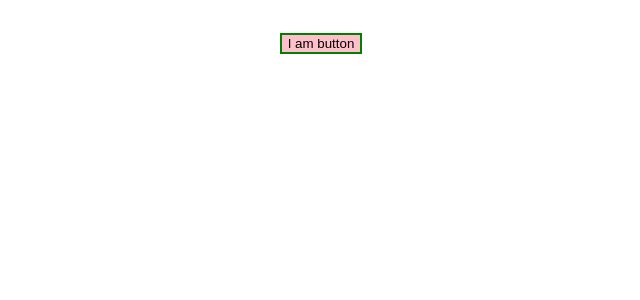
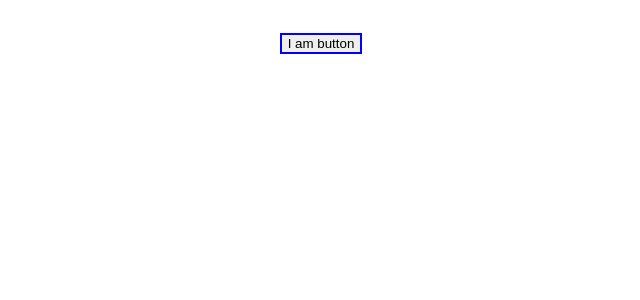
Before and after one commit to shookcodes/react-ts-tw-sb-starter, a React (Vite) app: page / in a window 1280 px wide. Shown: the top 300 px of the page, without its empty margins (319-959 px from the left). Built offline with nearby package versions, Linux system fonts and the light colour scheme.

Commit message:
Remove module.css, replace w/.css

```diff
--- a/src/components/Button.tsx
+++ b/src/components/Button.tsx
@@ -1,15 +1,15 @@
 import React, {FC} from "react";
 
 import styles from './button.module.css'
-
+// import './button.css'
 export interface TestButtonProps {
   text?: string
 }
 
 const Button: FC<TestButtonProps> = () => {
-	//
+	// ${styles.btn}
 	//  style={{'background':  'pink'}}
-	return <button className={`${styles.btn} `}>I am button</button>
+	return <button className={`btn`}>I am button</button>
 }
 
 export default Button
--- /dev/null
+++ b/src/components/button.css
@@ -0,0 +1,4 @@
+
+.btn {
+	border: 2px solid blue;
+}
--- a/src/components/button.module.css
+++ /dev/null
@@ -1,4 +0,0 @@
-
-.btn {
-	border: 2px solid green;
-}
--- a/src/styles/index.css
+++ b/src/styles/index.css
@@ -1,7 +1,5 @@
-@import "./button.css";
-/* @import "tailwindcss/base";
-@import "tailwindcss/components";
-@import "tailwindcss/utilities"; */
+@import '../components/button.css';
+
 
 @import url("https://fonts.googleapis.com/css2?family=Lato:wght@400;700;900&display=swap");
 
@@ -30,12 +28,3 @@ code {
 	font-family: source-code-pro, Menlo, Monaco, Consolas, "Courier New",
 		monospace;
 }
-
-button {
-	border: 2px solid red;
-	background: pink;
-}
-
-.btn {
-	border: 2px solid black;
-}
--- a/vite.config.ts
+++ b/vite.config.ts
@@ -21,11 +21,11 @@ export default defineConfig({
 			to: resolve(__dirname, "dist"),
 		},
 	],
-	include: ['tailwind.config.cjs', 'assets/**/*', 'src/**/*'],
-	exclude: ["**/*.stories.tsx",],
+	include: ["tailwind.config.cjs", "assets/**/*", "src/**/*"],
+	exclude: ["**/*.stories.tsx"],
 	plugins: [dts(), react()],
 	rollupOptions: {
-		external: ["react"],
+		external: ["react", /\.css$/],
 		output: {
 			globals: {
 				react: "react",
```
